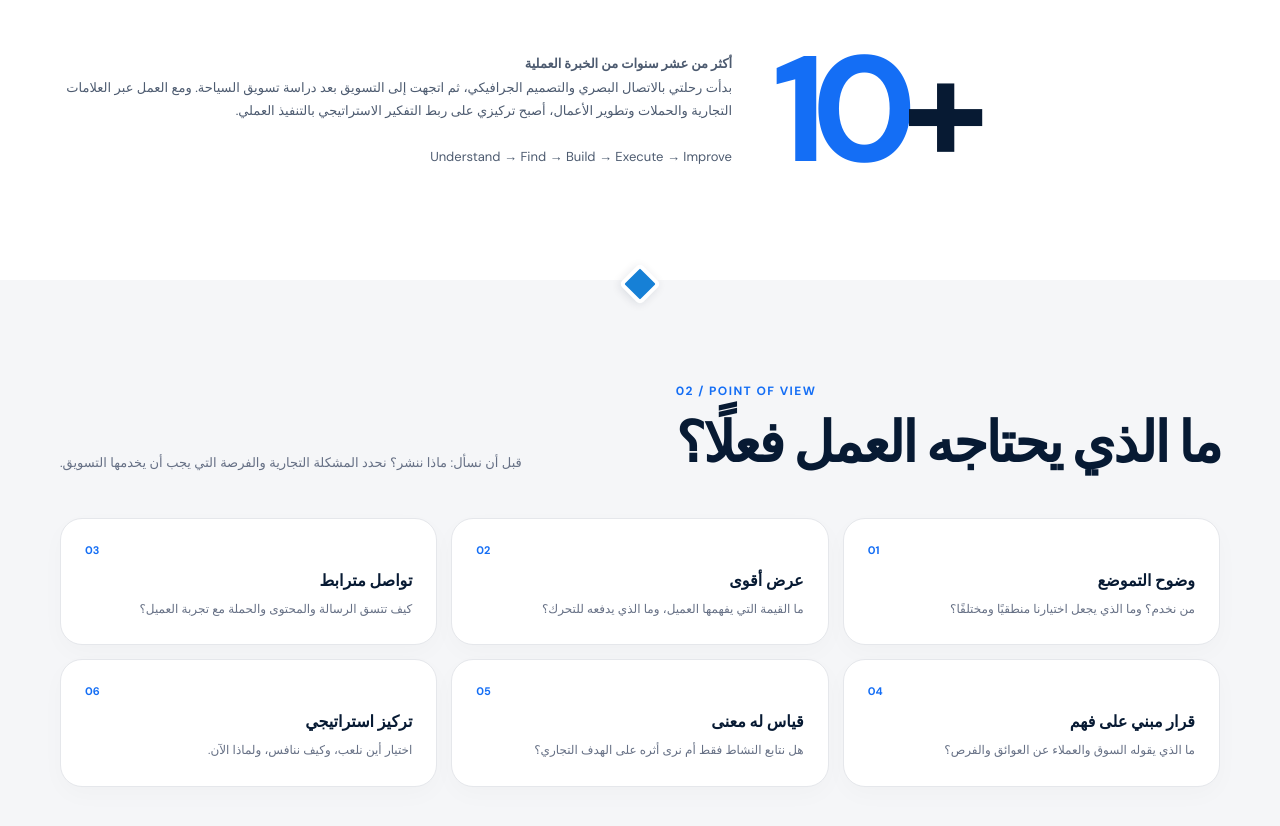
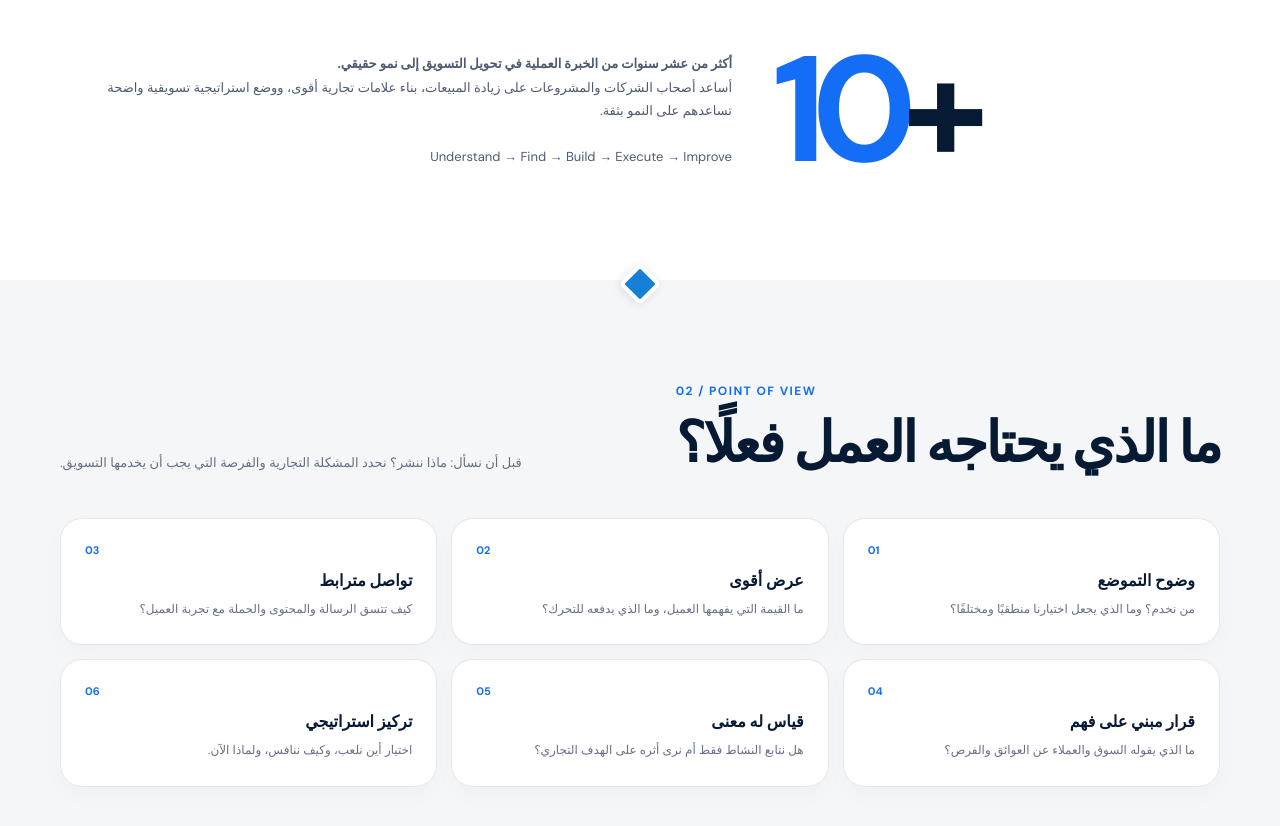
Before and after one commit to hassanalielzayat/portfolio, a plain HTML site: page index.html in a window 1280 px wide. Shown: the part 1215-2041 px from the top of the page. Drawn offline with Linux system fonts and the light colour scheme; a web font is replaced by a local one.

Commit message:
Add files via upload

```diff
--- a/index.html
+++ b/index.html
@@ -77,7 +77,7 @@ main>section.blue:not(:first-child)::before{border-color:#1768df;background:#fff
 <header class="topbar"><div class="shell nav"><a class="brand" href="#home">HA<span>.</span></a><nav class="navlinks" id="navlinks" aria-label="التنقل الرئيسي"><a href="#about">عن حسن</a><a href="#framework">المنهج</a><a href="#cases">دراسات الحالة</a><a href="#clients">العملاء</a><a href="#markets">الأسواق</a><a href="#contact">التواصل</a></nav><a class="navcta" href="#contact">ابدأ محادثة <span aria-hidden="true">↙</span></a><button class="menu" id="menu" aria-label="فتح القائمة" aria-expanded="false">☰</button></div><div class="progress"><i id="progress"></i></div></header>
 <main>
 <section class="hero" id="home"><div class="shell hero-grid"><div class="reveal"><div class="eyebrow">STRATEGY · BRAND · GROWTH</div><h1>HASSAN<br><span>ALI</span></h1><div class="role">Strategic Marketing Expert</div><p class="hero-copy">أساعد الشركات على تحويل التسويق من أنشطة متفرقة إلى نظام نمو واضح، يربط بين فهم السوق وتموضع العلامة التجارية والتواصل والتنفيذ.</p><div class="actions"><a class="btn" href="#cases">استكشف دراسات الحالة <span class="latin">↙</span></a><a class="btn secondary" href="#about">اكتشف منهجي</a></div><div class="tags"><span class="tag">Marketing Strategy</span><span class="tag">Branding</span><span class="tag">Business Growth</span><span class="tag">Campaigns</span></div></div><div class="portrait reveal"><img src="hassan-ali-portrait.png" alt="صورة حسن علي الشخصية"><div class="portrait-note"><b>HA / STRATEGY</b>Executive Director · Sun Media</div></div></div></section>
-<section class="section white" id="about"><div class="shell"><div class="section-head"><div><div class="section-no">01 / ABOUT</div><h2>التسويق يبدأ<br>مع بداية الفكرة.</h2></div><p class="section-intro">أنا حسن علي، خبير تسويق استراتيجي ومستشار تسويقي، والمدير التنفيذي لشركة Sun Media للحلول التسويقية المتكاملة.</p></div><p class="statement reveal">التسويق ليس مجموعة منشورات أو إعلانات. <em>إنه نظام يبدأ بفهم العمل والسوق، ثم يحوّل هذا الفهم إلى تموضع ورسائل وخطوات تدعم النمو.</em></p><div class="experience reveal"><div class="experience-big">10<span style="color:#071a33">+</span></div><div class="experience-copy"><b>أكثر من عشر سنوات من الخبرة العملية</b><br>بدأت رحلتي بالاتصال البصري والتصميم الجرافيكي، ثم اتجهت إلى التسويق بعد دراسة تسويق السياحة. ومع العمل عبر العلامات التجارية والحملات وتطوير الأعمال، أصبح تركيزي على ربط التفكير الاستراتيجي بالتنفيذ العملي.<br><br><span class="latin">Understand → Find → Build → Execute → Improve</span></div></div></div></section>
+<section class="section white" id="about"><div class="shell"><div class="section-head"><div><div class="section-no">01 / ABOUT</div><h2>التسويق يبدأ<br>مع بداية الفكرة.</h2></div><p class="section-intro">أنا حسن علي، خبير تسويق استراتيجي ومستشار تسويقي، والمدير التنفيذي لشركة Sun Media للحلول التسويقية المتكاملة.</p></div><p class="statement reveal">التسويق ليس مجموعة منشورات أو إعلانات. <em>إنه نظام يبدأ بفهم العمل والسوق، ثم يحوّل هذا الفهم إلى تموضع ورسائل وخطوات تدعم النمو.</em></p><div class="experience reveal"><div class="experience-big">10<span style="color:#071a33">+</span></div><div class="experience-copy"><b>أكثر من عشر سنوات من الخبرة العملية في تحويل التسويق إلى نمو حقيقي.</b><br>أساعد أصحاب الشركات والمشروعات على زيادة المبيعات، بناء علامات تجارية أقوى، ووضع استراتيجية تسويقية واضحة تساعدهم على النمو بثقة.<br><br><span class="latin">Understand → Find → Build → Execute → Improve</span></div></div></div></section>
 <section class="section" id="belief"><div class="shell"><div class="section-head"><div><div class="section-no">02 / POINT OF VIEW</div><h2>ما الذي يحتاجه العمل فعلًا؟</h2></div><p class="section-intro">قبل أن نسأل: ماذا ننشر؟ نحدد المشكلة التجارية والفرصة التي يجب أن يخدمها التسويق.</p></div><div class="belief-grid"><article class="card reveal"><div class="num">01</div><h3>وضوح التموضع</h3><p>من نخدم؟ وما الذي يجعل اختيارنا منطقيًا ومختلفًا؟</p></article><article class="card reveal"><div class="num">02</div><h3>عرض أقوى</h3><p>ما القيمة التي يفهمها العميل، وما الذي يدفعه للتحرك؟</p></article><article class="card reveal"><div class="num">03</div><h3>تواصل مترابط</h3><p>كيف تتسق الرسالة والمحتوى والحملة مع تجربة العميل؟</p></article><article class="card reveal"><div class="num">04</div><h3>قرار مبني على فهم</h3><p>ما الذي يقوله السوق والعملاء عن العوائق والفرص؟</p></article><article class="card reveal"><div class="num">05</div><h3>قياس له معنى</h3><p>هل نتابع النشاط فقط أم نرى أثره على الهدف التجاري؟</p></article><article class="card reveal"><div class="num">06</div><h3>تركيز استراتيجي</h3><p>اختيار أين نلعب، وكيف ننافس، ولماذا الآن.</p></article></div></div></section>
 <section class="section white" id="solve"><div class="shell"><div class="section-head"><div><div class="section-no">03 / PROBLEMS I SOLVE</div><h2>من التحدي إلى الاتجاه.</h2></div></div><div class="belief-grid"><article class="card problem"><div><b>العملاء لا يفهمون قيمة ما نقدمه</b><br><span>تموضع ورسائل عرض القيمة</span></div><i>←</i></article><article class="card problem"><div><b>ننشر باستمرار ولا نرى أثرًا</b><br><span>استراتيجية تسويق واتجاه محتوى</span></div><i>←</i></article><article class="card problem"><div><b>نريد الوصول إلى عملاء أكثر</b><br><span>استراتيجية نمو وتخطيط حملات</span></div><i>←</i></article><article class="card problem"><div><b>لا نعرف العميل الأنسب</b><br><span>تحليل السوق وتقسيم العملاء</span></div><i>←</i></article><article class="card problem"><div><b>أنشطة التسويق غير مترابطة</b><br><span>استراتيجية تسويق متكاملة</span></div><i>←</i></article><article class="card problem"><div><b>نحتاج إلى اتجاه واضح للنمو</b><br><span>تشخيص وخارطة طريق استراتيجية</span></div><i>←</i></article></div></div></section>
 <section class="section dark" id="framework"><div class="shell"><div class="section-head"><div><div class="section-no">04 / STRATEGIC FRAMEWORK</div><h2>من فهم العمل<br>إلى نظام نمو.</h2></div><p class="section-intro">أربط أهداف الشركة بالفرص السوقية واحتياجات العملاء، ثم أحوّلها إلى استراتيجية قابلة للتطبيق والتطوير.</p></div><div class="framework"><article class="step"><small>01 / BUSINESS</small><h3>العمل</h3><p>النموذج، الأهداف، الموارد والتحديات.</p></article><article class="step"><small>02 / MARKET</small><h3>السوق</h3><p>السياق التنافسي، السلوك والفرص.</p></article><article class="step"><small>03 / POSITIONING</small><h3>التموضع</h3><p>كيف نريد أن يفهمنا العميل ويختارنا؟</p></article><article class="step"><small>04 / STRATEGY</small><h3>الاستراتيجية</h3><p>الأهداف، الرسائل والقنوات ورحلة العميل.</p></article><article class="step"><small>05 / GROWTH</small><h3>النمو</h3><p>التنفيذ والقياس والتعلم والتحسين.</p></article></div><div class="framework-caption"><b>قاعدة العمل:</b> لا أبدأ بسؤال «ماذا ننشر؟»؛ أبدأ بسؤال «ما النتيجة التي يحتاج العمل إلى تحقيقها؟»</div></div></section>
```
